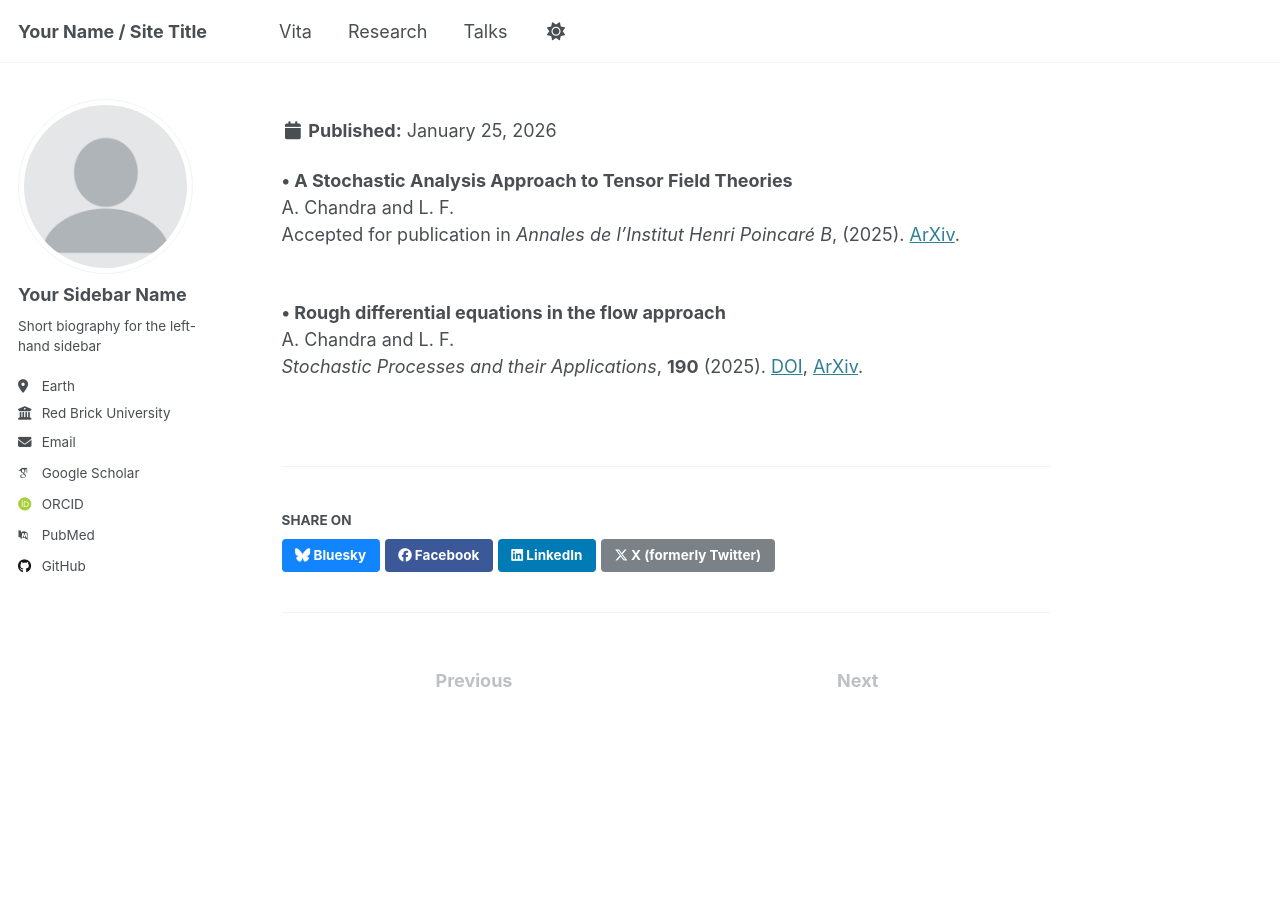
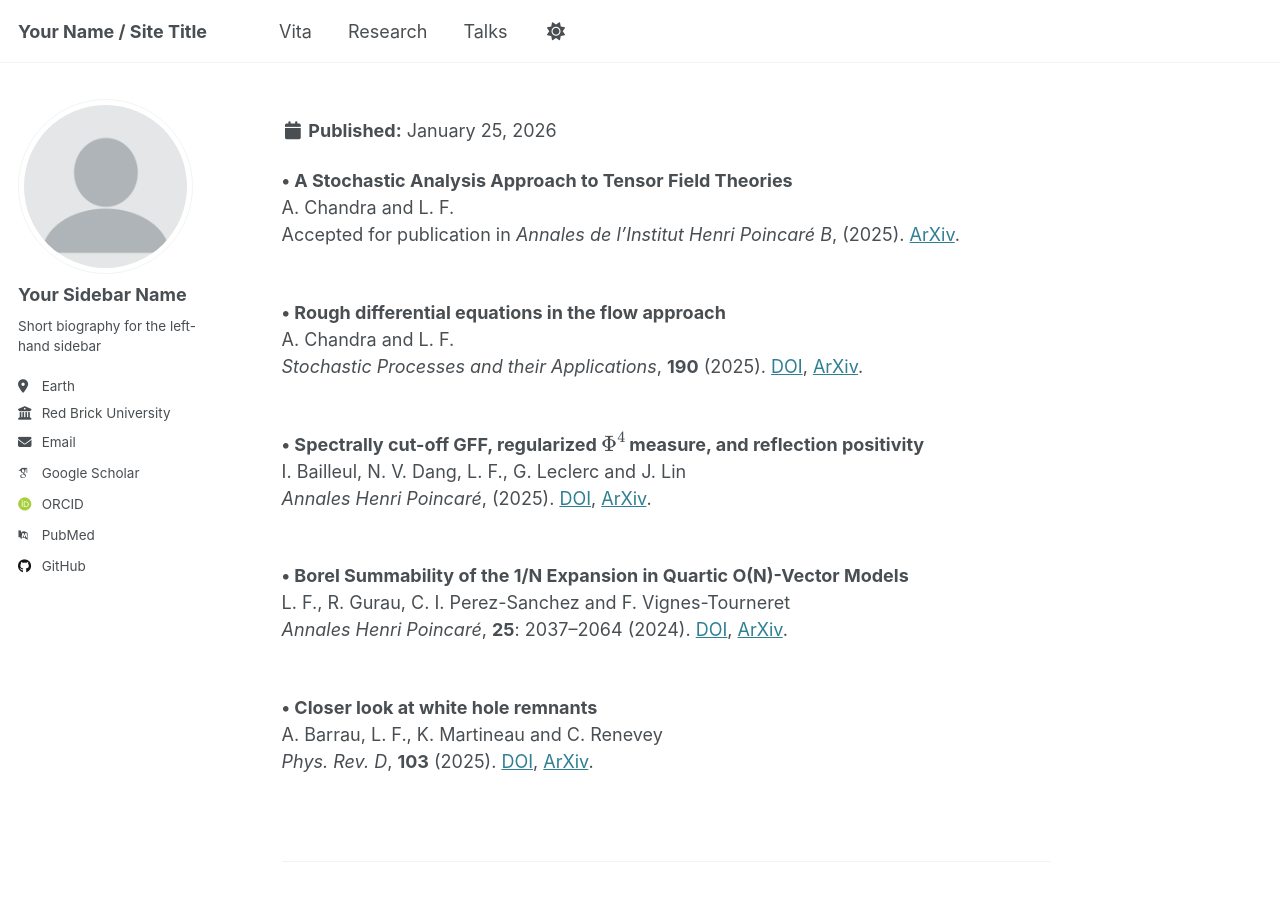
Before and after one commit to leonardferdinand/leonardferdinand.github.io, a Jekyll site: the page built from _publications/2025-TensorAjay.md, in a window 1280 px wide and 900 px high. Built offline with Jekyll 4.4.1, drawn with Linux system fonts in a browser that asks for light colours; some web fonts are replaced.

Commit message:
Update 2025-TensorAjay.md

```diff
--- a/_publications/2025-TensorAjay.md
+++ b/_publications/2025-TensorAjay.md
@@ -10,3 +10,9 @@ order: 1
 <b> &#8226; A Stochastic Analysis Approach to Tensor Field Theories</b> <br> A. Chandra and L. F.<br> Accepted for publication in <em>Annales de l’Institut Henri Poincaré B</em>, (2025). <a href='https://arxiv.org/abs/2306.05305' target='_blank'>ArXiv</a>.
 <p style="margin-bottom: 0.01em;"><br></p>
 <b> &#8226; Rough differential equations in the flow approach</b> <br> A. Chandra and L. F.<br> <em>Stochastic Processes and their Applications</em>,  <b>190</b> (2025). <a href='https://www.sciencedirect.com/science/article/pii/S0304414925002017' target='_blank'>DOI</a>, <a href='https://arxiv.org/abs/2411.07157' target='_blank'>ArXiv</a>.
+<p style="margin-bottom: 0.01em;"><br></p>
+<b> &#8226; Spectrally cut-off GFF, regularized $\Phi^4$ measure, and reflection positivity</b> <br>I. Bailleul, N. V. Dang, L. F., G. Leclerc and J. Lin<br> <em>Annales Henri Poincaré</em>, (2025). <a href='http://doi.org/10.1007/s00023-025-01620-9' target='_blank'>DOI</a>, <a href='https://arxiv.org/abs/2312.15511' target='_blank'>ArXiv</a>.
+<p style="margin-bottom: 0.01em;"><br></p>
+<b> &#8226; Borel Summability of the 1/N Expansion in Quartic O(N)-Vector Models</b> <br>L. F., R. Gurau, C. I. Perez-Sanchez and F. Vignes-Tourneret<br> <em>Annales Henri Poincaré</em>,  <b>25</b>: 2037–2064 (2024). <a href='https://link.springer.com/article/10.1007/s00023-023-01350-w' target='_blank'>DOI</a>, <a href='https://arxiv.org/abs/2209.09045' target='_blank'>ArXiv</a>.
+<p style="margin-bottom: 0.01em;"><br></p>
+<b> &#8226; Closer look at white hole remnants</b> <br>A. Barrau, L. F., K. Martineau and C. Renevey<br> <em>Phys. Rev. D</em>,  <b>103</b> (2025). <a href='https://journals.aps.org/prd/abstract/10.1103/PhysRevD.103.043532' target='_blank'>DOI</a>, <a href='https://arxiv.org/abs/2101.01949' target='_blank'>ArXiv</a>.
```
